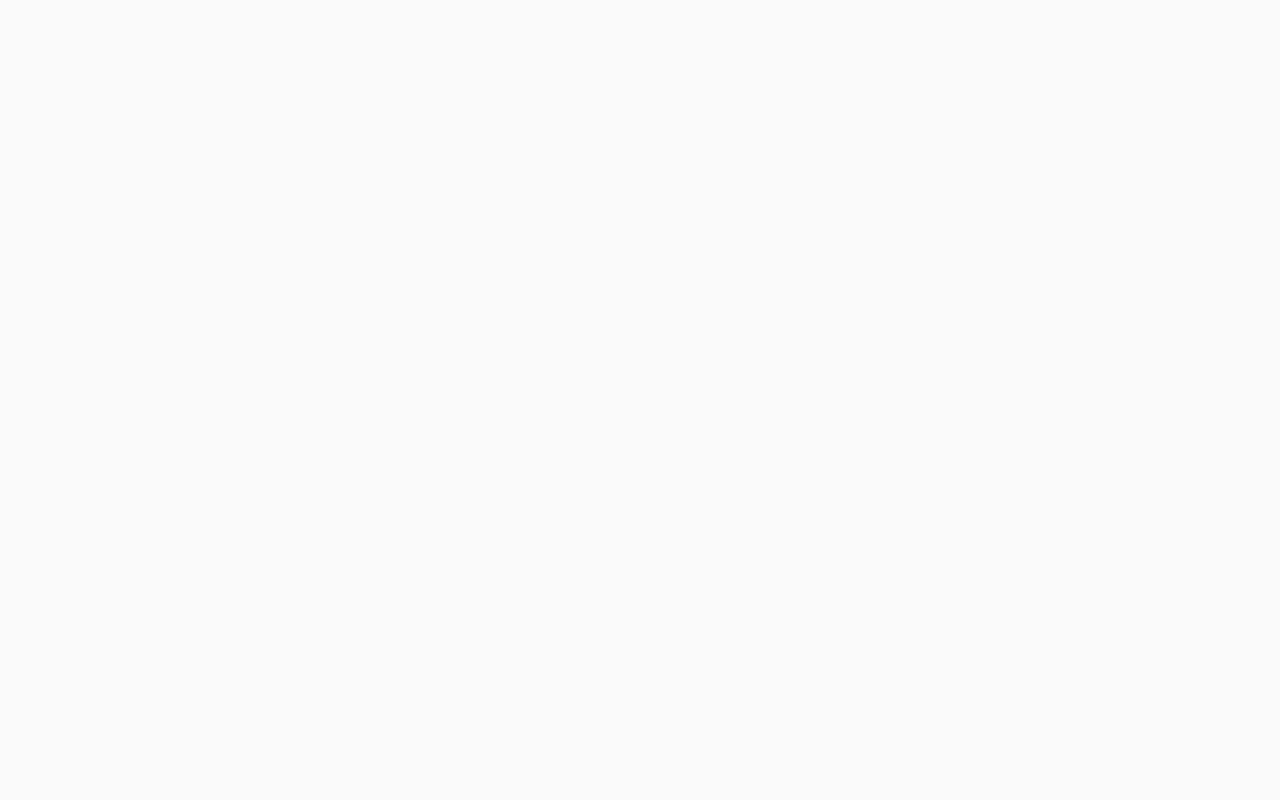
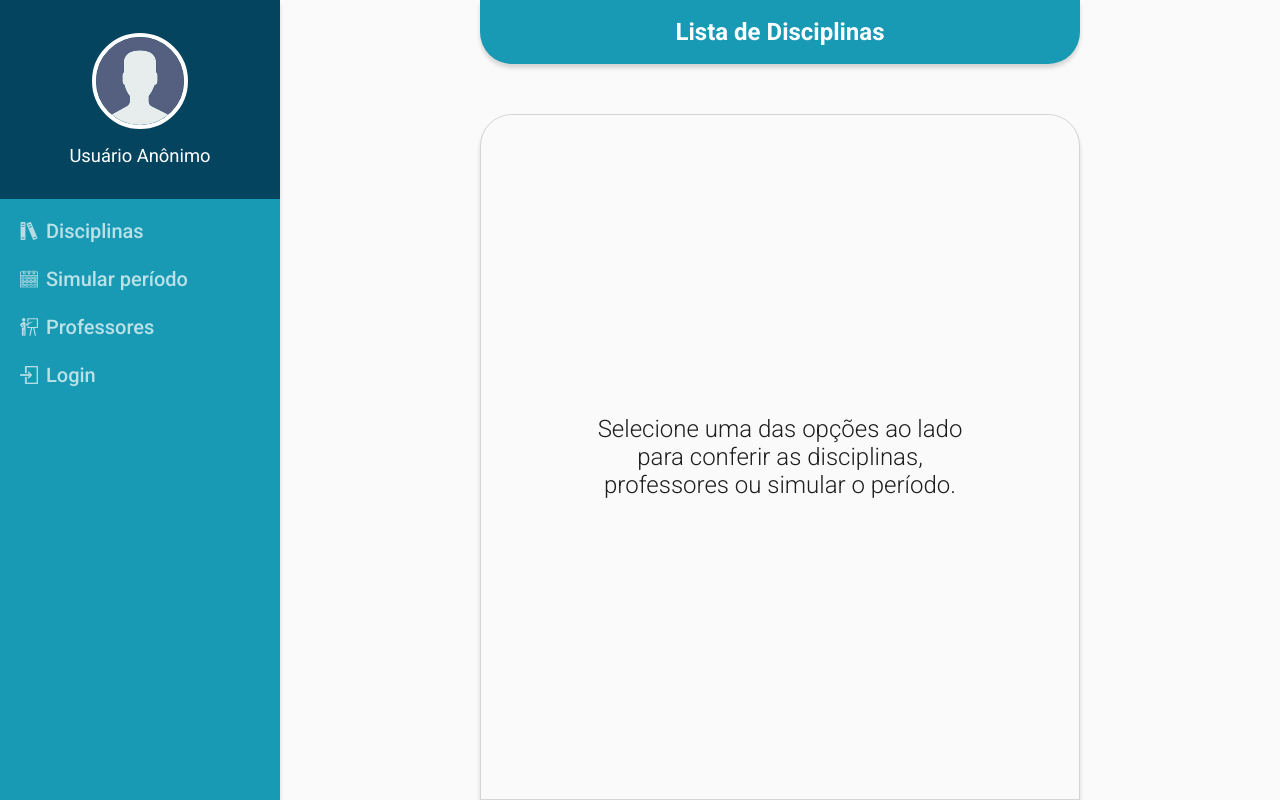
Before and after one commit to PedroDCN/avaliador-disciplinas, a React (Create React App) app in the folder AvaliadorDisciplinas.FRONTEND/: page /disciplinas in a window 1280 px wide. Before the commit this address had no page. Built offline with nearby package versions, Linux system fonts and the light colour scheme.

Commit message:
front - Adicionando base da tela de disciplina

```diff
--- a/AvaliadorDisciplinas.FRONTEND/src/components/NavMenu/index.jsx
+++ b/AvaliadorDisciplinas.FRONTEND/src/components/NavMenu/index.jsx
@@ -1,51 +1,65 @@
-import { useEffect } from 'react';
-import styles from './NavMenu.module.css';
+import { useEffect } from "react";
+import styles from "./NavMenu.module.css";
 
-import AvaliarIcon from '../../assets/icons/star_icon.svg';
-import SimularIcon from '../../assets/icons/analysis_icon.svg';
-import DisciplinasIcon from '../../assets/icons/books_icon.svg';
-import ProfessorIcon from '../../assets/icons/professor_icon.svg';
-import LogoutIcon from '../../assets/icons/logout_icon.svg';
-import LoginIcon from '../../assets/icons/login_menu_icon.svg';
-import DenunciasIcon from '../../assets/icons/complaint_icon.svg';
-import { useState } from 'react';
-import { useAuth } from '../../contexts/AuthContext';
+import AvaliarIcon from "../../assets/icons/star_icon.svg";
+import SimularIcon from "../../assets/icons/analysis_icon.svg";
+import DisciplinasIcon from "../../assets/icons/books_icon.svg";
+import ProfessorIcon from "../../assets/icons/professor_icon.svg";
+import LogoutIcon from "../../assets/icons/logout_icon.svg";
+import LoginIcon from "../../assets/icons/login_menu_icon.svg";
+import DenunciasIcon from "../../assets/icons/complaint_icon.svg";
+import { useState } from "react";
+import { useAuth } from "../../contexts/AuthContext";
+import { useNavigate } from "react-router-dom";
 
 const menuItems = {
-    "avaliar": {"title": "Avaliar cadeiras", "icon": AvaliarIcon},
-    "simular": {"title": "Simular período", "icon": SimularIcon},
-    "disciplinas": {"title": "Disciplinas", "icon": DisciplinasIcon},
-    "professores": {"title": "Professores", "icon": ProfessorIcon},
-    "logout": {"title": "Logout", "icon": LogoutIcon},
-    "login": {"title": "Login", "icon": LoginIcon},
-    "cadastrar_disc": {"title": "Cadastrar disciplina", "icon": DisciplinasIcon},
-    "cadastra_prof": {"title": "Cadastrar professor", "icon": ProfessorIcon},
-    "denuncias": {"title": "Denúncias", "icon": DenunciasIcon},
-}
+  avaliar: { title: "Avaliar cadeiras", icon: AvaliarIcon },
+  simular: { title: "Simular período", icon: SimularIcon },
+  disciplinas: { title: "Disciplinas", icon: DisciplinasIcon },
+  professores: { title: "Professores", icon: ProfessorIcon },
+  logout: { title: "Logout", icon: LogoutIcon },
+  login: { title: "Login", icon: LoginIcon },
+  cadastrar_disc: { title: "Cadastrar disciplina", icon: DisciplinasIcon },
+  cadastra_prof: { title: "Cadastrar professor", icon: ProfessorIcon },
+  denuncias: { title: "Denúncias", icon: DenunciasIcon },
+};
 
 function NavMenu() {
   let [listItems, setListItems] = useState([]);
 
   const [selectedItem, setSelectedItem] = useState("");
   const { user, logout } = useAuth();
+  const navigate = useNavigate();
 
   useEffect(() => {
     function settingMenuItems() {
       if (user === undefined) {
-                setListItems(["disciplinas","simular","professores","login"]);
+        setListItems(["disciplinas", "simular", "professores", "login"]);
       } else if (user.isAdmin === true) {
-                setListItems(["disciplinas","professores","cadastrar_disc","cadastra_prof","logout"]);
+        setListItems([
+          "disciplinas",
+          "professores",
+          "cadastrar_disc",
+          "cadastra_prof",
+          "logout",
+        ]);
       } else {
-                setListItems(["avaliar","simular","disciplinas","professores","logout"]);
+        setListItems([
+          "avaliar",
+          "simular",
+          "disciplinas",
+          "professores",
+          "logout",
+        ]);
       }
     }
     settingMenuItems();
-    },[user]);
+  }, [user]);
 
   return (
     <div className={styles.container}>
       <ul>
-                {listItems.map((item,index) => {
+        {listItems.map((item, index) => {
           const menuItem = menuItems[item];
           return (
             <li
@@ -56,6 +70,8 @@ function NavMenu() {
                 // teste
                 if (item === "logout") {
                   logout();
+                } else if (item === "disciplinas") {
+                  navigate("/disciplinas");
                 }
               }}
             >
--- /dev/null
+++ b/AvaliadorDisciplinas.FRONTEND/src/pages/Disciplina/Disciplina.module.css
@@ -0,0 +1,95 @@
+.container {
+  width: 100vw;
+  height: 100vh;
+  display: flex;
+  flex-direction: row;
+}
+
+.container .navMenu {
+  height: 100%;
+  width: 20%;
+  min-width: 280px;
+  display: flex;
+  flex-direction: column;
+  box-shadow: rgba(0, 0, 0, 0.15) 0px 4px 4px;
+}
+
+.container .userBox {
+  flex-grow: 1;
+  display: flex;
+  flex-direction: column;
+  justify-content: center;
+  align-items: center;
+  gap: 1rem;
+  background: var(--primary);
+}
+
+.container .userBox img {
+  border-radius: 50%;
+  border: 0.25rem solid var(--white);
+}
+
+.container .userBox span {
+  color: var(--white);
+  font-weight: 400;
+  font-size: 1.15rem;
+}
+
+.container .menuItems {
+  flex-grow: 6;
+  background: var(--secondary);
+  padding: 1.25rem;
+}
+
+.container .content {
+  flex: 1;
+  display: flex;
+  flex-direction: column;
+  justify-content: center;
+  align-items: center;
+}
+
+.container .content .header {
+  width: 60%;
+  height: 5%;
+  display: flex;
+  flex-direction: column;
+  justify-content: center;
+  align-items: center;
+  background: #189ab4;
+  border-bottom-left-radius: 2rem;
+  border-bottom-right-radius: 2rem;
+  padding: 2rem;
+  gap: 1rem;
+  box-shadow: rgba(0, 0, 0, 0.15) 0px 4px 4px;
+}
+
+.container .content .header span {
+  color: #ffffff;
+  font-size: 1.5rem;
+  font-weight: 700;
+}
+
+.container .content .indexContent {
+  width: 60%;
+  height: 90%;
+  display: flex;
+  flex-direction: column;
+  justify-content: center;
+  align-items: center;
+  margin-top: 5%;
+  border-top-left-radius: 2rem;
+  border-top-right-radius: 2rem;
+  padding: 2rem;
+  gap: 1rem;
+  border: 1px solid rgba(0, 0, 0, 0.15);
+  box-shadow: rgba(0, 0, 0, 0.15) 0px 4px 4px;
+}
+
+.container .content .indexContent span {
+  width: 26rem;
+  text-align: center;
+  font-size: 1.5rem;
+  font-weight: 300;
+  user-select: none;
+}
--- /dev/null
+++ b/AvaliadorDisciplinas.FRONTEND/src/pages/Disciplina/index.jsx
@@ -0,0 +1,44 @@
+import React from "react";
+import styles from "./Disciplina.module.css";
+
+import UserImage from "../../assets/icons/user_anonimous.svg";
+import NavMenu from "../../components/NavMenu";
+import { useAuth } from "../../contexts/AuthContext";
+
+function DisciplinaIndex() {
+  const { user } = useAuth();
+
+  return (
+    <div className={styles.container}>
+      <div className={styles.navMenu}>
+        <div className={styles.userBox}>
+          <img
+            src={user === undefined ? UserImage : user.photo}
+            alt="User Logged"
+            height={96}
+            width={96}
+          />
+          <span>{user === undefined ? "Usuário Anônimo" : user.name}</span>
+        </div>
+        <div className={styles.menuItems}>
+          <NavMenu />
+        </div>
+      </div>
+      <div className={styles.content}>
+        <div className={styles.header}>
+          <span>Lista de Disciplinas</span>
+        </div>
+
+        {/* Esta div será trocada de acordo com o conteúdo que o usuário escolher */}
+        <div className={styles.indexContent}>
+          <span>
+            Selecione uma das opções ao lado para conferir as disciplinas,
+            professores ou simular o período.
+          </span>
+        </div>
+      </div>
+    </div>
+  );
+}
+
+export default DisciplinaIndex;
--- a/AvaliadorDisciplinas.FRONTEND/src/router.jsx
+++ b/AvaliadorDisciplinas.FRONTEND/src/router.jsx
@@ -1,16 +1,18 @@
-import React from 'react';
-import { BrowserRouter, Routes, Route } from 'react-router-dom';
-import { AuthContextProvider } from './contexts/AuthContext';
-import HomePage from './pages/HomePage';
-import LandingPage from './pages/LandingPage';
+import React from "react";
+import { BrowserRouter, Routes, Route } from "react-router-dom";
+import { AuthContextProvider } from "./contexts/AuthContext";
+import DisciplinaIndex from "./pages/Disciplina";
+import HomePage from "./pages/HomePage";
+import LandingPage from "./pages/LandingPage";
 
-function Router(){
+function Router() {
   return (
     <BrowserRouter>
       <AuthContextProvider>
         <Routes>
           <Route path="/" element={<LandingPage />} />
           <Route path="/home" element={<HomePage />} />
+          <Route path="/disciplinas" element={<DisciplinaIndex />} />
         </Routes>
       </AuthContextProvider>
     </BrowserRouter>
```
Lines whose indentation alone changed are shown as unchanged.
